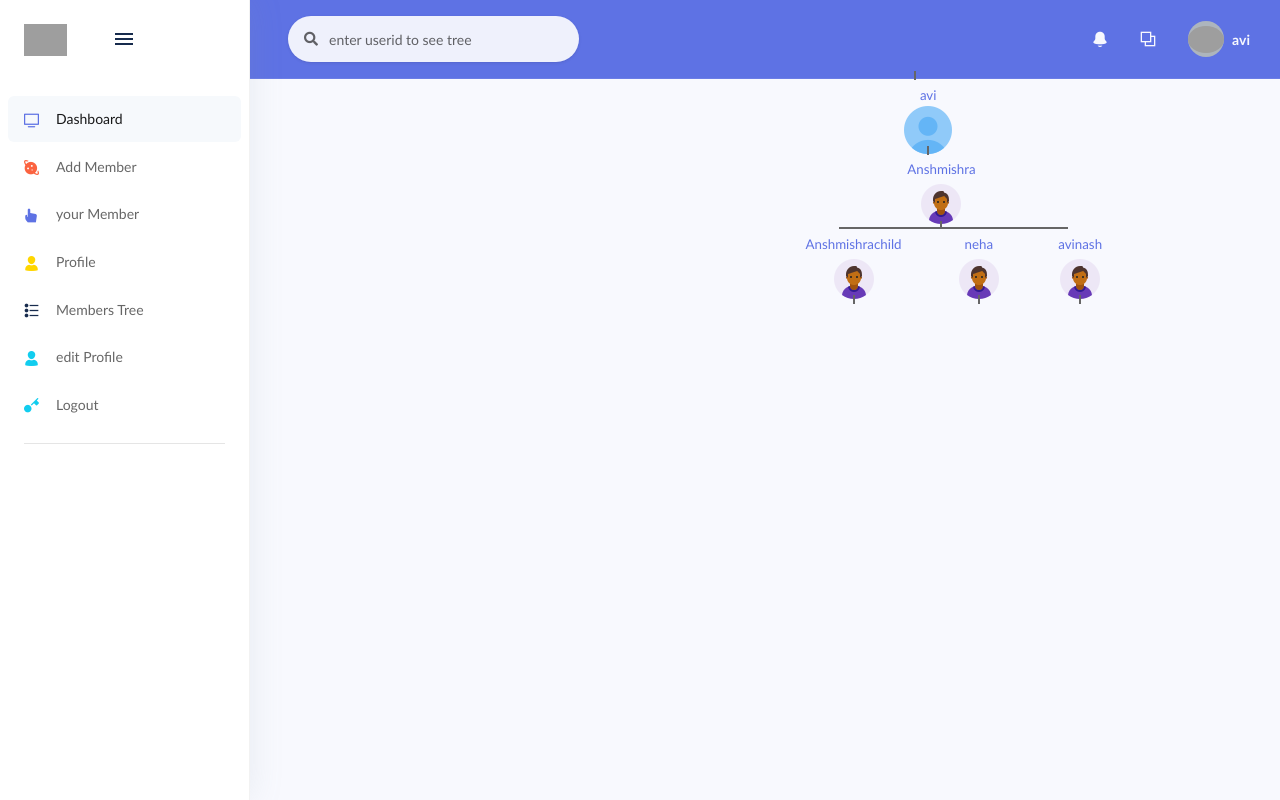
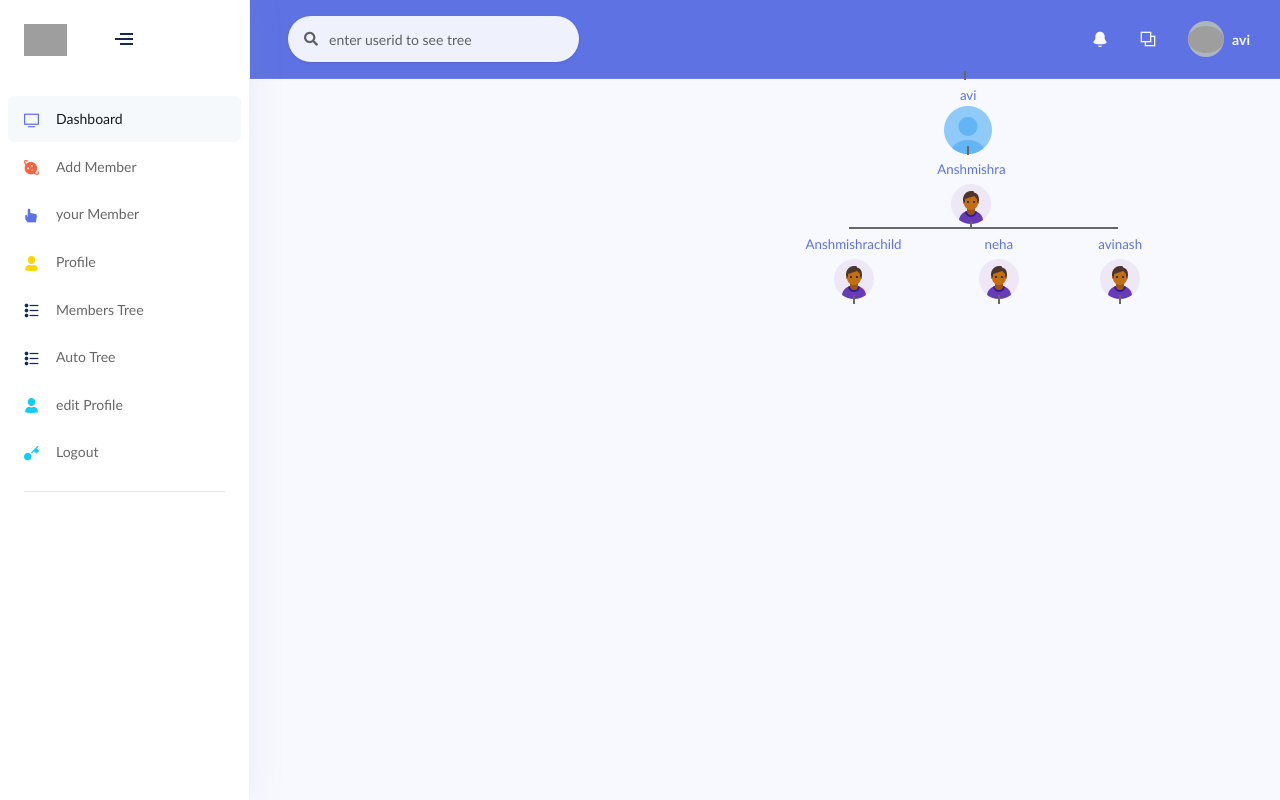
Before and after one commit to mishtineha/MLM, a Django app: page /tree/ in a window 1280 px wide. Run offline with Django 3.2, Linux system fonts and the light colour scheme; a user stored in the database is signed in; data comes from the database, SQL or seed files in the repository; some libraries are stand-ins or nearby versions; grey boxes are pictures that could not be loaded.

Commit message:
auto pool tree added

```diff
--- a/project/Neha/templates/Neha/baseautopool.html
+++ b/project/Neha/templates/Neha/baseautopool.html
@@ -0,0 +1,3 @@
+{% for m in mem %}
+<li id="{{ m.id }}">{{ m.first_name }}</li>
+{% endfor %}
--- a/project/Neha/templates/Neha/sidenav.html
+++ b/project/Neha/templates/Neha/sidenav.html
@@ -65,6 +65,12 @@
                 <span class="nav-link-text">Members Tree</span>
               </a>
             </li>
+            <li class="nav-item">
+              <a class="nav-link" href="{% url 'autopooltree' %}">
+                <i class="ni ni-bullet-list-67 text-default"></i>
+                <span class="nav-link-text">Auto Tree</span>
+              </a>
+            </li>
                      <li class="nav-item">
               <a class="nav-link" href="{% url 'edit-profile' %}">
                 <i class="ni ni-single-02 text-info"></i>
--- a/project/Neha/templates/Neha/tree.html
+++ b/project/Neha/templates/Neha/tree.html
@@ -21,7 +21,9 @@
 
 .tree {
     margin: 0 0 1em;
+
     padding-left:5%;
+
     text-align: center;
 }
 .tree, .tree ul {
@@ -33,7 +35,12 @@
 
     .tree li {
         display: table-cell;
-        padding: .5em 1em 3em 3em;
+        {% if len > 10 %}
+         padding: .5em 1em 3em 3em;
+        {% else %}
+        padding: .5em 2.5em 3em 3em;
+        {% endif %}
+
         vertical-align: top;
     }
         /* _________ */
```
Also changed, not shown: project/Neha/templates/Neha/all_members.html (+1 -59 lines), project/Neha/templates/Neha/autopooltree.html (+13 -2 lines), project/Neha/templates/Neha/base.html (+60 -1 lines).
